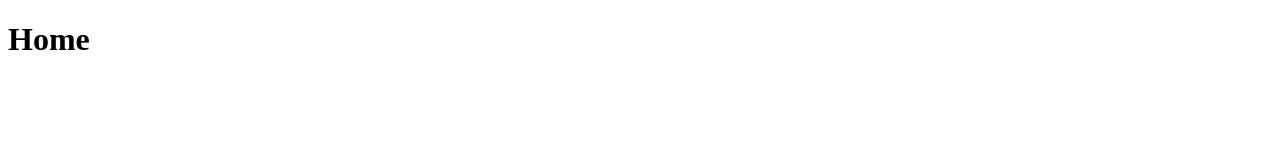
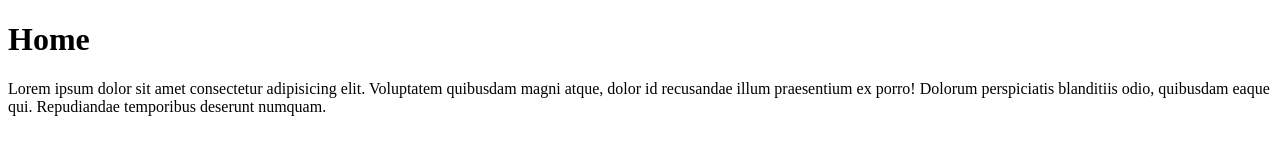
Before and after one commit to horly/learngit, a plain HTML site: page index.html in a window 1280 px wide. Drawn offline with Linux system fonts and the light colour scheme.

Commit message:
Home page updated

```diff
--- a/index.html
+++ b/index.html
@@ -8,5 +8,6 @@
 </head>
 <body>
     <h1>Home</h1>
+    <p>Lorem ipsum dolor sit amet consectetur adipisicing elit. Voluptatem quibusdam magni atque, dolor id recusandae illum praesentium ex porro! Dolorum perspiciatis blanditiis odio, quibusdam eaque qui. Repudiandae temporibus deserunt numquam.</p>
 </body>
 </html>
```
